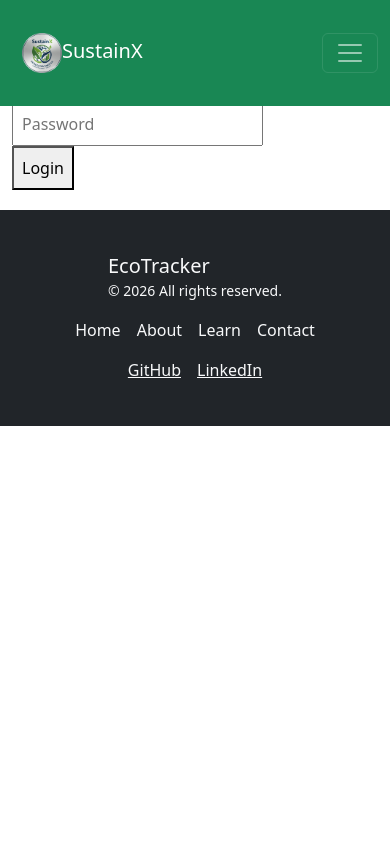
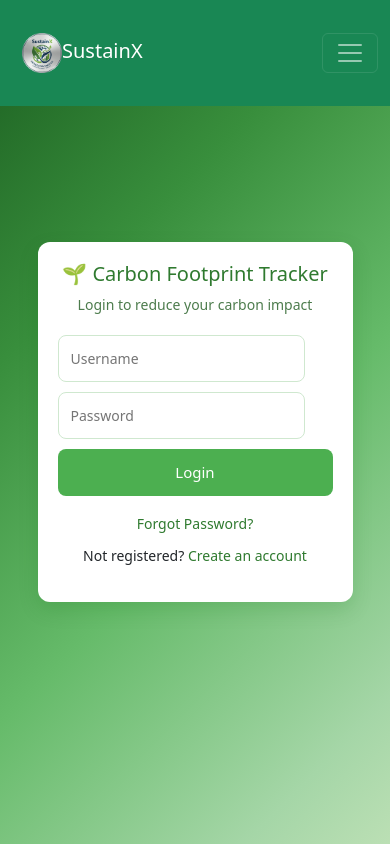
Before and after one commit to MayuriBarde/CarbonFootprint, a React (Vite) app: page /login in a window 390 px wide. Shown: the top 844 px of the page. Built offline with nearby package versions, Linux system fonts and the light colour scheme.

Commit message:
Add all changes

```diff
--- /dev/null
+++ b/src/pages/Login.css
@@ -0,0 +1,116 @@
+body {
+  margin: 0;
+  font-family: "Segoe UI", sans-serif;
+  background: linear-gradient(
+    135deg,
+    #1b5e20,
+    #388e3c,
+    #66bb6a,
+    #a5d6a7,
+    #dcedc8
+  );
+}
+
+/* Center container */
+.login-container {
+  display: flex;
+  justify-content: center;
+  align-items: center;
+  min-height: 100vh;
+  padding: 20px; /* for small screens */
+}
+
+/* Card */
+.login-card {
+  background-color: #ffffff;
+  padding: 30px;
+  width: 350px;
+  max-width: 100%;
+  border-radius: 12px;
+  box-shadow: 0 8px 20px rgba(0, 100, 0, 0.15);
+  text-align: center;
+}
+
+/* Heading */
+.login-card h2 {
+  color: #2f7a2f;
+  font-size: 22px;
+}
+
+.subtitle {
+  font-size: 14px;
+  color: #4d7c4d;
+  margin-bottom: 20px;
+}
+
+/* Inputs */
+.login-card input {
+  width: 100%;
+  padding: 12px;
+  margin: 10px 0;
+  border-radius: 8px;
+  border: 1px solid #cfe8cf;
+  outline: none;
+  font-size: 14px;
+}
+
+.login-card input:focus {
+  border-color: #4caf50;
+}
+
+/* Button */
+.login-card button {
+  width: 100%;
+  padding: 12px;
+  background-color: #4caf50;
+  color: white;
+  border: none;
+  border-radius: 8px;
+  cursor: pointer;
+  font-size: 16px;
+}
+
+.login-card button:hover {
+  background-color: #3e8e41;
+}
+
+/* Links */
+.links {
+  margin-top: 15px;
+}
+
+.links a {
+  text-decoration: none;
+  color: #2f7a2f;
+  font-size: 14px;
+}
+
+.links p {
+  margin-top: 10px;
+  font-size: 14px;
+}
+
+/* 📱 Mobile responsiveness */
+@media (max-width: 480px) {
+  .login-card {
+    padding: 20px;
+  }
+
+  .login-card h2 {
+    font-size: 20px;
+  }
+
+  .login-card button {
+    font-size: 15px;
+  }
+  .login-card input{
+    width:90%;
+  }
+}
+
+/* 💻 Tablet responsiveness */
+@media (max-width: 768px) {
+  .login-card {
+    width: 90%;
+  }
+}
--- a/src/pages/Login.jsx
+++ b/src/pages/Login.jsx
@@ -1,12 +1,52 @@
-function Login() {
+import React, { useState } from "react";
+import { Link } from "react-router-dom";
+import "./Login.css";
+
+const Login = () => {
+  const [username, setUsername] = useState("");
+  const [password, setPassword] = useState("");
+
+  const handleLogin = (e) => {
+    e.preventDefault();
+    console.log("Username:", username);
+    console.log("Password:", password);
+  };
+
   return (
-    <div className="container">
-      <h2>Login</h2>
-      <input type="email" placeholder="Email" />
-      <input type="password" placeholder="Password" />
-      <button>Login</button>
+    <div className="login-container">
+      <div className="login-card">
+        <h2>🌱 Carbon Footprint Tracker</h2>
+        <p className="subtitle">Login to reduce your carbon impact</p>
+
+        <form onSubmit={handleLogin}>
+          <input
+            type="text"
+            placeholder="Username"
+            value={username}
+            onChange={(e) => setUsername(e.target.value)}
+            required
+          />
+
+          <input
+            type="password"
+            placeholder="Password"
+            value={password}
+            onChange={(e) => setPassword(e.target.value)}
+            required
+          />
+
+          <button type="submit">Login</button>
+        </form>
+
+        <div className="links">
+          <a href="#">Forgot Password?</a>
+          <p>
+            Not registered? <Link to="/register">Create an account</Link>
+          </p>
+        </div>
+      </div>
     </div>
   );
-}
+};
 
 export default Login;
--- a/src/pages/Register.jsx
+++ b/src/pages/Register.jsx
@@ -1,13 +1,73 @@
-function Register() {
+import React, { useState } from "react";
+import { Link } from "react-router-dom";
+import "./Login.css";
+
+const Register = () => {
+  const [username, setUsername] = useState("");
+  const [email, setEmail] = useState("");
+  const [password, setPassword] = useState("");
+  const [confirmPassword, setConfirmPassword] = useState("");
+
+  const handleRegister = (e) => {
+    e.preventDefault();
+    console.log("Username:", username);
+    console.log("Email:", email);
+    console.log("Password:", password);
+    console.log("Confirm Password:", confirmPassword);
+  };
+
   return (
-    <div className="container">
-      <h2>Register</h2>
-      <input type="text" placeholder="Name" />
-      <input type="email" placeholder="Email" />
-      <input type="password" placeholder="Password" />
-      <button>Register</button>
+    <div className="login-container">
+      <div className="login-card">
+        <h2>🌱 Create Account</h2>
+        <p className="subtitle">
+          Join us and start reducing your carbon footprint
+        </p>
+
+        <form onSubmit={handleRegister}>
+          <input
+            type="text"
+            placeholder="Username"
+            value={username}
+            onChange={(e) => setUsername(e.target.value)}
+            required
+          />
+
+          <input
+            type="email"
+            placeholder="Email"
+            value={email}
+            onChange={(e) => setEmail(e.target.value)}
+            required
+          />
+
+          <input
+            type="password"
+            placeholder="Password"
+            value={password}
+            onChange={(e) => setPassword(e.target.value)}
+            required
+          />
+
+          <input
+            type="password"
+            placeholder="Confirm Password"
+            value={confirmPassword}
+            onChange={(e) => setConfirmPassword(e.target.value)}
+            required
+          />
+
+          <button type="submit">Register</button>
+        </form>
+
+        <div className="links">
+          <p>
+            Already registered? <Link to="/">Login here</Link>
+          </p>
+        </div>
+      </div>
     </div>
   );
-}
+};
 
 export default Register;
```
